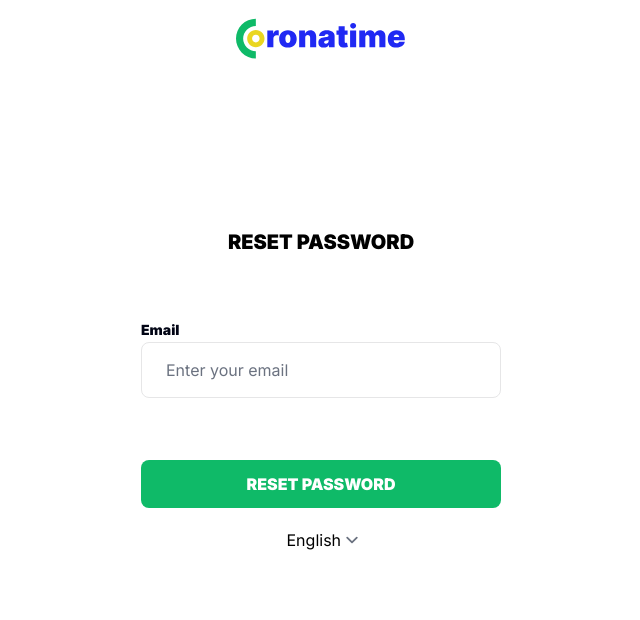
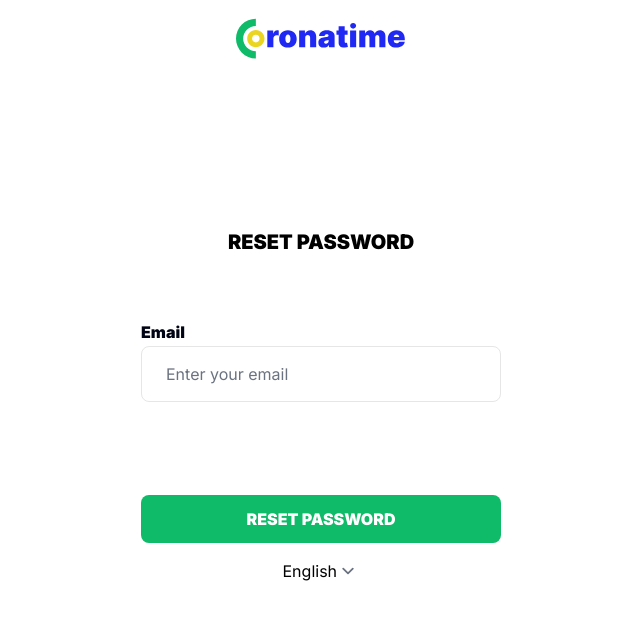
Before and after one commit to Saba-Var/Coronatime, a React (Create React App) app: page /Recovery-Password-email in a window 1280 px wide. Shown: the top 620 px of the page, without its empty margins (319-959 px from the left). Built offline with nearby package versions, Linux system fonts and the light colour scheme.

Commit message:
chore: prevent input fields don't resize

```diff
--- a/src/components/EmailInput.tsx
+++ b/src/components/EmailInput.tsx
@@ -8,7 +8,9 @@ const EmailInput: React.FC<EmailProps> = (props) => {
   const { t } = useTranslation()
   return (
     <div className='flex flex-col gap-[2px] relative h-[100px]'>
-      <label className='text-black font-black'>{t(props.label)}</label>
+      <label className='text-black font-black text-base'>
+        {t(props.label)}
+      </label>
       <input
         data-TestId={props.label}
         {...props.register(props.label, {
--- a/src/components/Language.tsx
+++ b/src/components/Language.tsx
@@ -27,7 +27,7 @@ const Language: React.FC<LanguageProps> = (props) => {
         }}
         name='languages'
         className={`border-0 form-select form-select-lg
-        appearance-none block w-full px-4 py-2 text-base font-normal text-gray-700 bg-white bg-clip-padding bg-no-repeat border-solid border-border-gray rounded transition ease-in-out focus:text-gray-700focus:border-blue-600 focus:outline-none hover:scale-110 cursor-pointer `}
+        appearance-none block w-full px-2 py-1 text-base font-normal mr-2 text-gray-700 bg-white bg-clip-padding bg-no-repeat border-solid border-border-gray rounded transition ease-in-out focus:text-gray-700focus:border-blue-600 focus:outline-none hover:scale-110 cursor-pointer `}
       >
         <option value='en' onClick={() => i18n.changeLanguage('en')}>
           {t('English')}
--- a/src/components/TextInput.tsx
+++ b/src/components/TextInput.tsx
@@ -12,8 +12,12 @@ const TextInput: React.FC<InputFieldProps> = (props) => {
     formState.dirtyFields[props.label] && !error && !formState.apiError
 
   return (
-    <div className='flex flex-col gap-[2px] relative h-[100px]'>
-      <label className='text-black font-bold text-sm'>{t(props.label)}</label>
+    <div
+      className={`flex flex-col gap-[2px] relative !h-[115px] ${
+        props.label !== 'Password' && 'mb-5'
+      }`}
+    >
+      <label className='text-black font-bold text-base'>{t(props.label)}</label>
       <input
         data-TestId={props.label}
         {...formState.register(props.label, {
@@ -24,24 +28,21 @@ const TextInput: React.FC<InputFieldProps> = (props) => {
           },
         })}
         type={props.type}
-        className={`border-border-gray border-[1px] h-14 px-6 rounded-lg focus:ring-2 focus:border-link-blue outline-none ${
+        className={`border-border-gray border-[1px] !h-14 px-6 rounded-lg focus:ring-2 focus:border-link-blue outline-none ${
           (formState.apiError || error) && 'border-red border-2'
-        } bg-transparent ${isCorrect && 'border-green'}`}
+        } bg-transparent ${isCorrect && 'border-green'} `}
         placeholder={props.placeholder}
       />
-
       <ErrorMessage
         show={!error && formState.apiError}
         text={props.message}
         apiError={formState.apiError}
       />
-
       <ErrorMessage
         show={error}
         text={props.unique || props.required}
         error={error}
       />
-
       {isCorrect && <CorrectIcon />}
       {!error && props.page === 'SignUp' && (
         <p className='text-sm text-gray'>{t('unique')}</p>
--- a/src/components/Wrapper.tsx
+++ b/src/components/Wrapper.tsx
@@ -8,7 +8,7 @@ const Wrapper: React.FC<WrapperProps> = (props) => {
     <>
       <div className='lg:flex lg:justify-between h-screen overflow-hidden lg:pl-[7%]'>
         <div
-          className={`px-4 w-[375px] m-auto lg:m-0 lg:ml-[2%] xl:ml-[7%] lg:mt-[1.5%] lg:w-98 ${
+          className={`px-4 w-[378px] m-auto lg:m-0 lg:ml-[2%] xl:ml-[7%] lg:mt-[1.5%] lg:w-98 ${
             props.page === 'LogIn' && 'lg:mt-[3%]'
           }`}
         >
--- a/src/pages/LogIn/components/LogInForm.tsx
+++ b/src/pages/LogIn/components/LogInForm.tsx
@@ -60,7 +60,7 @@ const LogInForm: React.FC<LogInFormProps> = (props) => {
 
   return (
     <form onSubmit={handleSubmit(submitHandler)}>
-      <div className='flex flex-col gap-4'>
+      <div className='flex flex-col'>
         <TextInput
           placeholder={t('Username placeholder')}
           message={t('Name not found')}
--- a/src/pages/SignUp/components/SignUpForm.tsx
+++ b/src/pages/SignUp/components/SignUpForm.tsx
@@ -80,8 +80,7 @@ const SignUpForm = () => {
           message={message}
         />
       )}
-      <div className='flex flex-col gap-4'>
-        <div>
+      <div className='flex flex-col'>
         <TextInput
           placeholder={t('Username placeholder')}
           formState={formState}
@@ -91,7 +90,6 @@ const SignUpForm = () => {
           type='text'
           value={3}
         />
-        </div>
         <EmailInput
           dirtyFields={dirtyFields}
           valid={t('Valid email')}
```
Lines whose indentation alone changed are shown as unchanged.
